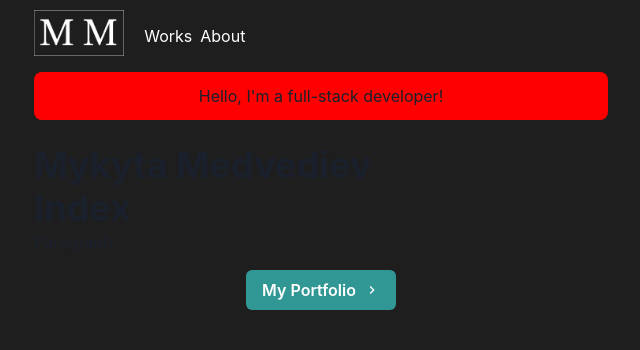
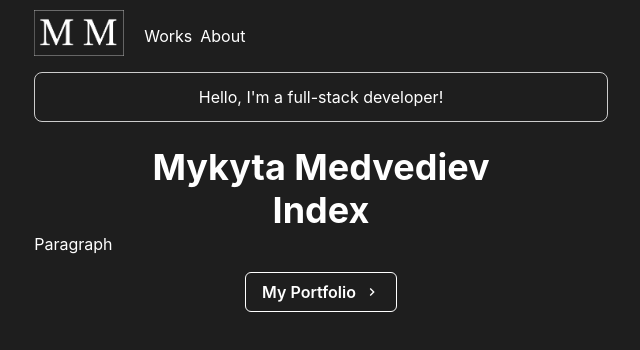
Before and after one commit to Furilon/portfolio-website, a Next.js app: page / in a window 1280 px wide. Shown: the top 350 px of the page, without its empty margins (319-959 px from the left). Built offline with nearby package versions, Linux system fonts and the light colour scheme.

Commit message:
Styled text and buttons

```diff
--- a/components/layouts/main.js
+++ b/components/layouts/main.js
@@ -29,7 +29,9 @@ export default function MainLayout({ children, router }) {
         <meta property="og:image" content="/Logo_with_background.png" />
       </Head>
       <Navbar />
-      <Container maxW="container.md">{children}</Container>
+      <Container maxW="container.md" textColor="white">
+        {children}
+      </Container>
     </Flex>
   );
 }
--- a/pages/index.js
+++ b/pages/index.js
@@ -1,5 +1,5 @@
 import NextLink from "next/link";
-import { Container, Box, Heading, Button, Link } from "@chakra-ui/react";
+import { Container, Box, Heading, Button, Link, Text } from "@chakra-ui/react";
 import Section from "../components/section";
 import { ChevronRightIcon } from "@chakra-ui/icons";
 
@@ -9,21 +9,44 @@ export default function Index() {
   return (
     <PageLayout title="Homepage -  MM">
       <Container>
-        <Box borderRadius="lg" bg="red" p={3} mb={6} align="center">
+        <Box
+          borderRadius="lg"
+          border="1px"
+          borderColor="#cdcdcd"
+          textColor="white"
+          p={3}
+          mb={6}
+          align="center"
+        >
           Hello, I&apos;m a full-stack developer!
         </Box>
 
         <Box display={{ md: "flex" }}>
           <Box flexGrow={1}>
-            <Heading as="h1">Mykyta Medvediev</Heading>
+            <Heading as="h1" textColor="white" textAlign="center">
+              Mykyta Medvediev
+            </Heading>
           </Box>
         </Box>
         <Section delay={0.1}>
-          <Heading>Index</Heading>
-          <p>Paragraph</p>
+          <Heading textColor="white" textAlign="center">
+            Index
+          </Heading>
+          <Text as="p" textColor="white">
+            Paragraph
+          </Text>
           <Box align="center" my={4}>
             <NextLink href="/works">
-              <Button rightIcon={<ChevronRightIcon />} colorScheme="teal">
+              <Button
+                rightIcon={<ChevronRightIcon />}
+                borderColor="white"
+                textColor="white"
+                variant="outline"
+                _hover={{
+                  bg: "#cdcdcd",
+                  textColor: "#1e1e1e",
+                }}
+              >
                 My Portfolio
               </Button>
             </NextLink>
```
